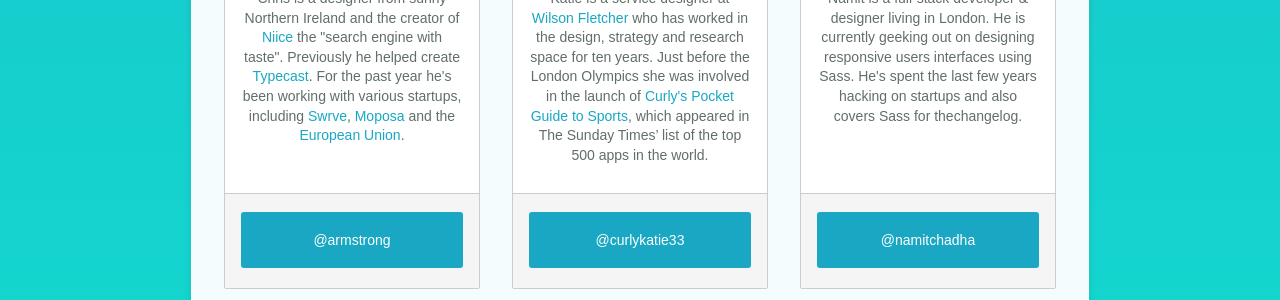
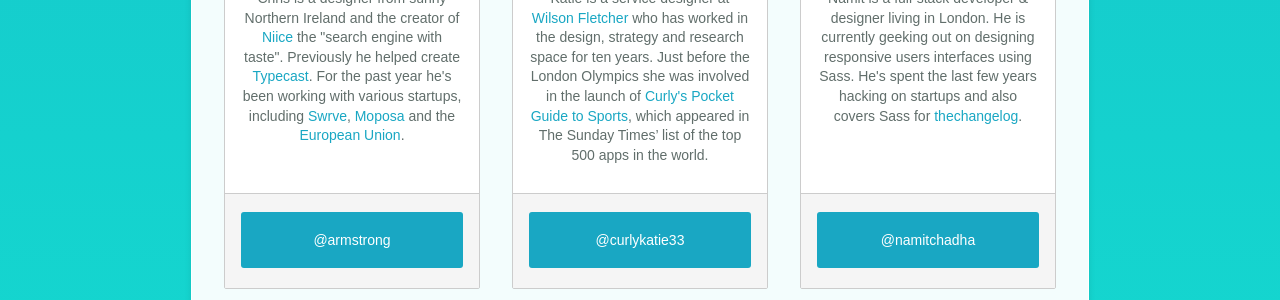
Before and after one commit to design-and-banter/db-dotcom, a Jekyll site: the page built from index.html, in a window 1280 px wide and 900 px high, scrolled down 1474 px. Shown: the part 270-570 px from the top of the window. Built offline with Jekyll 4.4.1, drawn with Linux system fonts in a browser that asks for light colours; nearby versions of some CDN libraries; comment, search, counter and statistics services are not loaded; some of the changed text lies outside the part shown.

Commit message:
Add link to changelog

```diff
--- a/_includes/event.html
+++ b/_includes/event.html
@@ -91,13 +91,13 @@
 
 
                 <h1>Namit Chadha</h1>
-                <p>Namit is a full-stack developer &amp; designer living in London. He is currently geeking out on designing responsive users interfaces using Sass. He's spent the last few years hacking on startups and also covers Sass for thechangelog.</p>
+                <p>Namit is a full-stack developer &amp; designer living in London. He is currently geeking out on designing responsive users interfaces using Sass. He's spent the last few years hacking on startups and also covers Sass for <a href="http://thechangelog.com/" target="_blank">thechangelog</a>.</p>
 
 
               </section>
 
               <section class='interact'>
-                <a href='https://twitter.com/namitchadha/' target="_blank" class='btn'>@namitchadha </a>
+                <a href='https://twitter.com/namitchadha/' target="_blank" class='btn'>@namitchadha</a>
               </section>
 
             </article>
```
